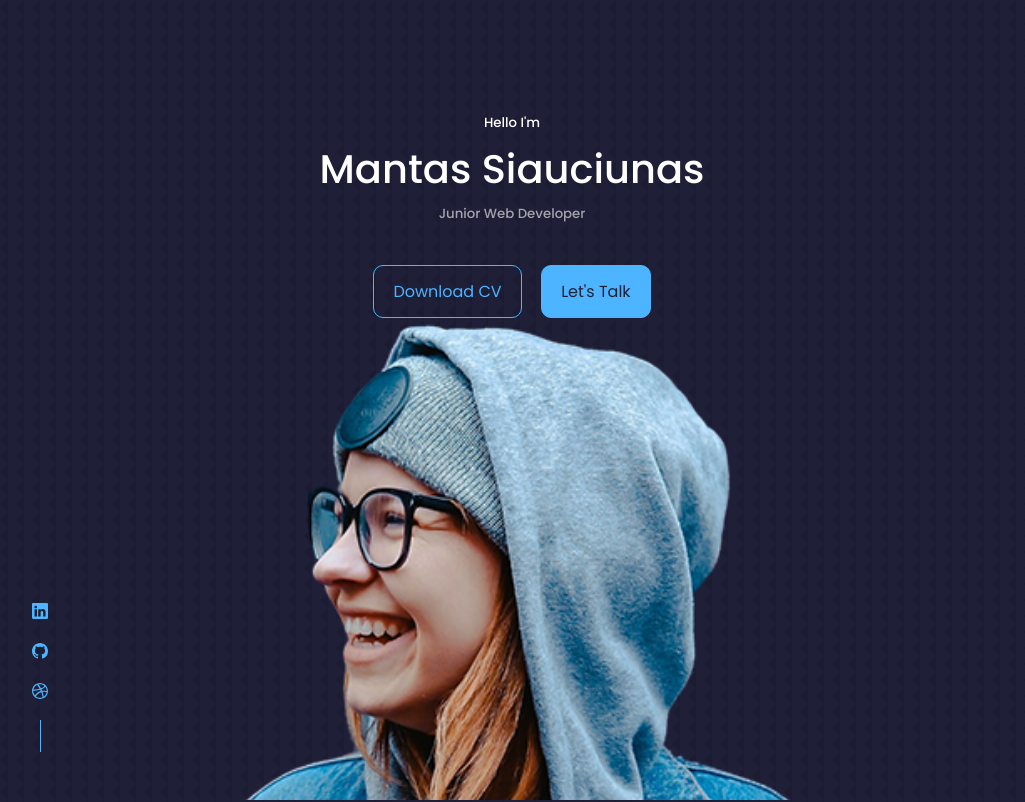
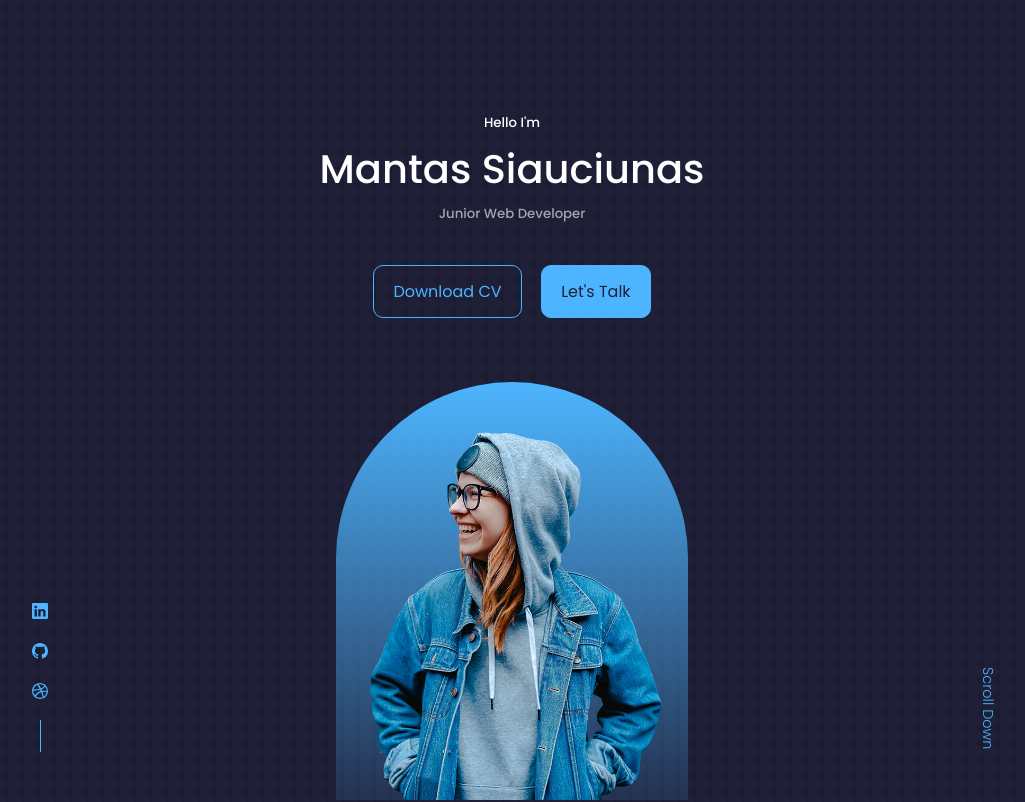
Before and after one commit to ntelio96/my-portfolio, a React (Create React App) app: page / in a window 1280 px wide. Shown: the top 802 px of the page, without its empty margins (128-1153 px from the left). Built offline with nearby package versions, Linux system fonts and the light colour scheme.

Commit message:
getting there

```diff
--- a/src/Components/Header/header.css
+++ b/src/Components/Header/header.css
@@ -37,3 +37,46 @@
     height: 2rem;
     background: var(--color-primary);
 }
+
+/* ---------- ME ----------- */
+
+.me {
+    background: linear-gradient(var(--color-primary), transparent);
+    width: 22rem;
+    height: 30rem;
+    position: absolute;
+    left: calc(50% - 11rem);
+    margin-top: 4rem ;
+    border-radius: 12rem 12rem 0 0;
+    overflow: hidden;
+    padding: 3rem 1.5rem 1.5rem 1.5rem;
+}
+
+/* ---------- SCROLL DOWN ----------- */
+
+.scroll__down{
+    position: absolute;
+    right: -2.3rem;
+    bottom: 5rem;
+    transform: rotate(90deg);
+    font-weight: 300;
+    font-size: 0.9rem;
+}
+
+/* ------------MEDIA QUERIES (MEDIUM DEVICES)---------------- */
+@media screen and (max-width: 1024px){
+   .container{
+    height: 68vh;
+   }
+}
+
+/* ------------MEDIA QUERIES (small DEVICES)---------------- */
+@media screen and (max-width: 600px){
+    .container{
+        height: 100vh;
+       }
+
+    .header__socials, .scroll__down {
+        display: none;
+    }
+}
```
